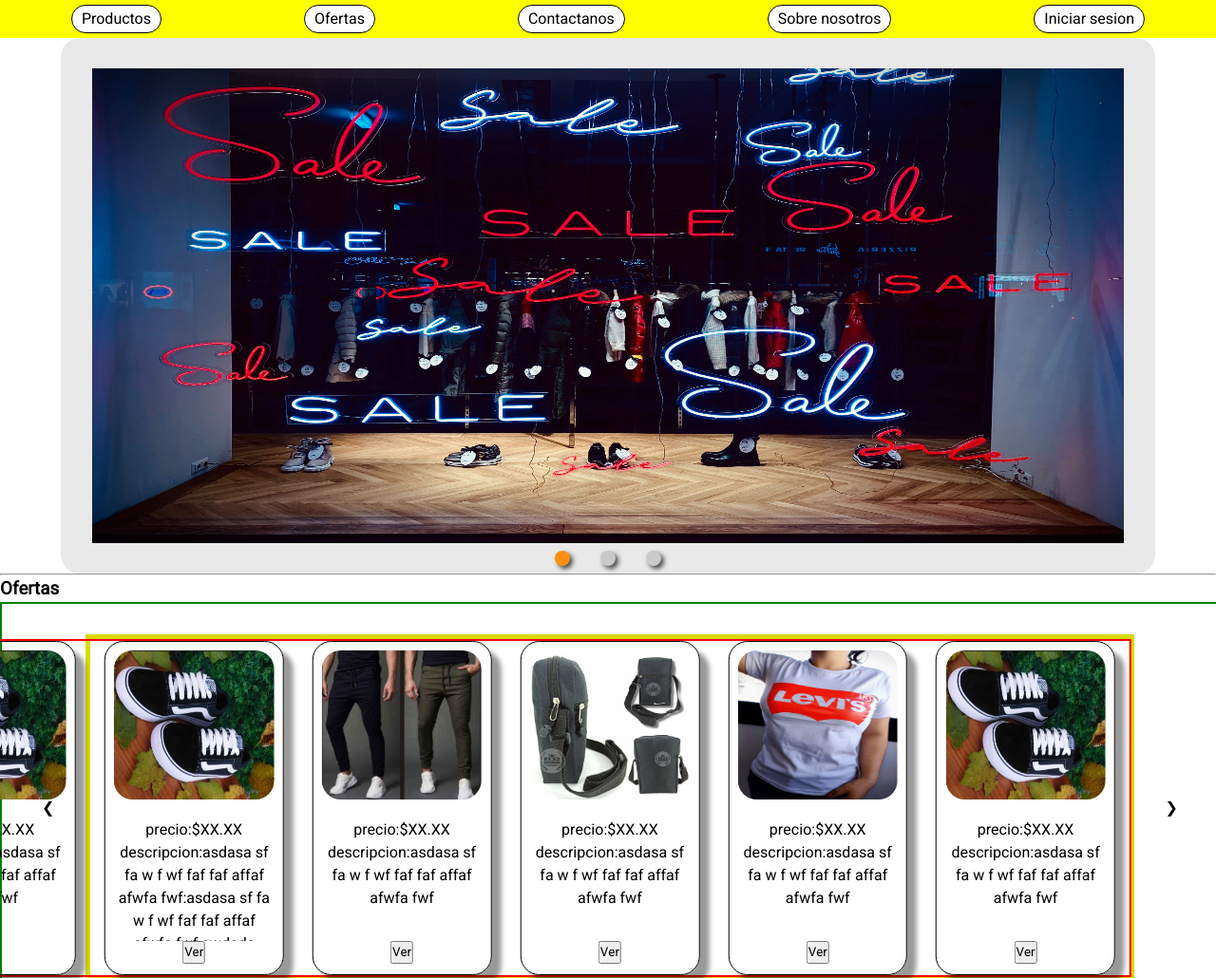
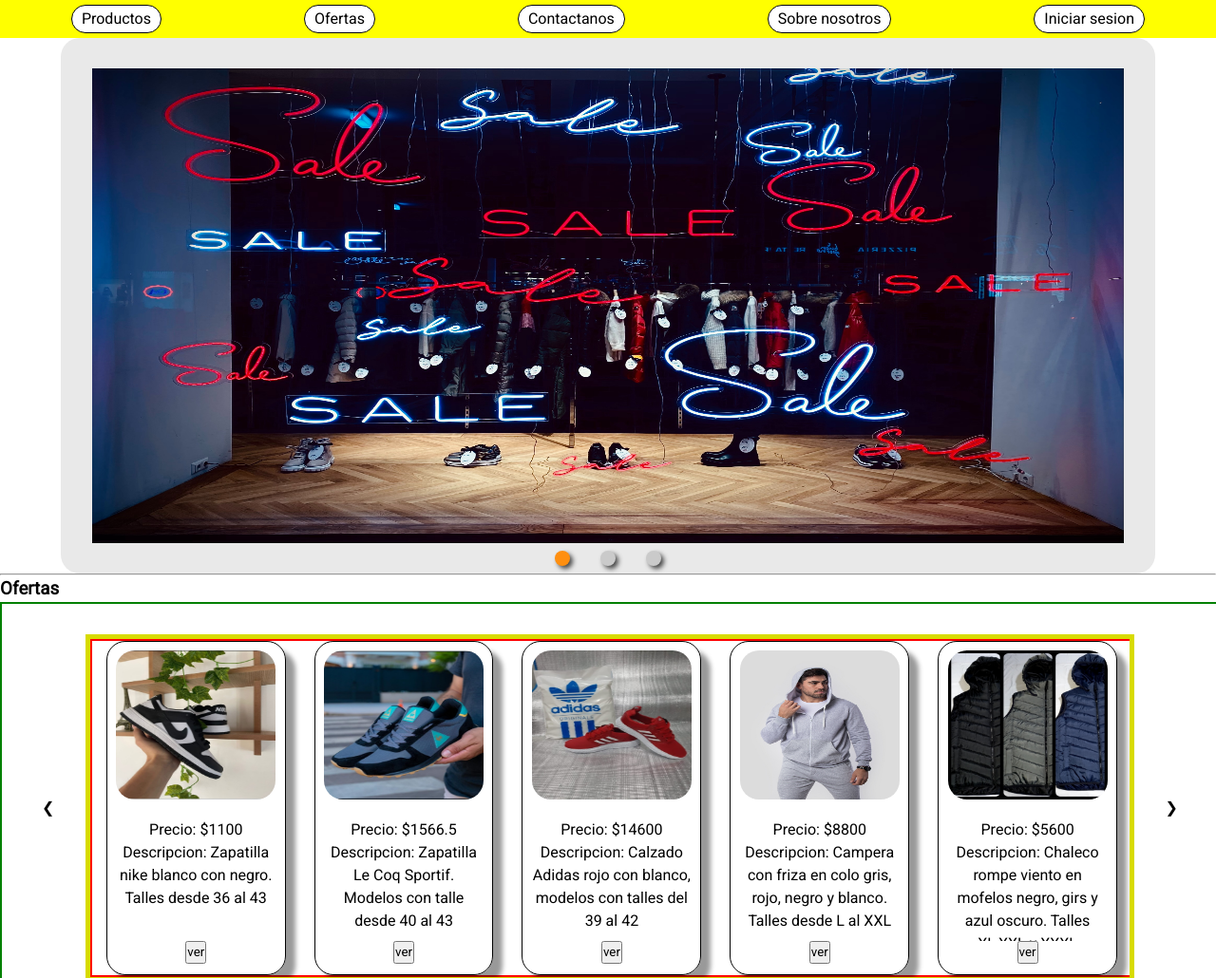
Before and after one commit to AugustoRodr/BA-Multiplica_ProyectoFinal, a plain HTML site: page index.html in a window 1280 px wide. Shown: the top 1030 px of the page at 95% size. Drawn offline with Linux system fonts and the light colour scheme; grey boxes are pictures that could not be loaded.

Commit message:
testeo uso json index.html

```diff
--- a/css/style.css
+++ b/css/style.css
@@ -98,24 +98,25 @@
 .section-ofertas .card-content {
   width: 90%;
   border: 5px solid rgb(216, 219, 0);
+  overflow: hidden;
 }
 
 .card-foco {
   /* al igual que con el carrusel de promocion el width debe ser escalable y se debe ajustar dependiendo de cuantas tarjetas se desea mostrar */
-  width: 200%;
+  width: 100%;
   display: flex;
   justify-content: space-around;
   border: 2px solid red;
   transition: 0.5s ease;
 
-  transform: translateX(-50%);
+  transform: translateX(-0%);
 }
 
 .card-foco .card {
   border: 0.1px solid black;
   border-radius: 20px;
   /*  el width debe ser escalable segun la cantidad de tarjetas */
-  width: calc(100%/10 - 2em);
+  width: calc(100%/5 - 2em);
   height: 350px;
 
   box-shadow: 10px 10px 5px rgba(0, 0, 0, 0.4);
--- a/index.html
+++ b/index.html
@@ -37,7 +37,7 @@
     <div class="card-content">
 
       <div class="card-foco">
-        <article class="card">
+        <!-- <article class="card">
           <div class="card-img">
             <img src="./img/ofertas-articulos/oferta-art1.jpg" alt="oferta1">
           </div>
@@ -143,7 +143,7 @@
             <p class="card-desc">descripcion:asdasa sf fa w f wf faf faf affaf afwfa fwf</p>
             <button class="btn-ver">Ver</button>
           </div>
-        </article>
+        </article> -->
       </div>
     </div>
 
--- a/js/articulos.json
+++ b/js/articulos.json
@@ -1,6 +1,6 @@
 [
   {
-    "imagen": "../img/articulos-generales/art-calzado.jpg",
+    "imagen": "./img/articulos-generales/art-calzado.jpg",
     "nombre": "Zapatilla Nike",
     "descripcion": "Zapatilla nike blanco con negro. Talles desde 36 al 43",
     "precio": 1100,
--- a/js/index.js
+++ b/js/index.js
@@ -80,8 +80,44 @@
     })
     .then(data => {
       console.log(data)
+      let cardFoco = document.querySelector(".card-foco")
       data.forEach((articulo, i) => {
-        console.log(articulo)
+        if (articulo.oferta == true) {
+          console.log(articulo)
+          // segun el maquetado hecho en html, probado con anterioridad, creo y anido las etiquetas una dentro de la otra y agrego sus clases respectivas
+          let article = document.createElement("article")
+          let cardImg = document.createElement("div")
+          let cardInfo = document.createElement("div")
+
+          let img = document.createElement("img")
+          let cardPrecio = document.createElement("p")
+          let cardDesc = document.createElement("p")
+          let btn = document.createElement("button")
+
+          article.classList.add("card")
+          cardImg.classList.add("card-img")
+          cardInfo.classList.add("card-info")
+          cardPrecio.classList.add("card-precio")
+          cardDesc.classList.add("card-desc")
+          btn.classList.add("btn-ver")
+
+          img.src = articulo.imagen
+          img.alt = articulo.nombre
+          cardPrecio.textContent = `Precio: $${articulo.precio}`
+          cardDesc.textContent = `Descripcion: ${articulo.descripcion}`
+          btn.textContent = "ver"
+
+          // empiezo a anidar las etiquetas
+          cardImg.appendChild(img)
+          cardInfo.appendChild(cardPrecio)
+          cardInfo.appendChild(cardDesc)
+          cardInfo.appendChild(btn)
+
+          article.appendChild(cardImg)
+          article.appendChild(cardInfo)
+
+          cardFoco.appendChild(article)
+        }
       })
     })
 })
```
